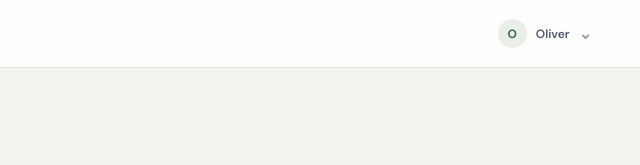
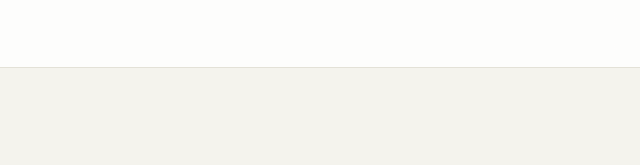
Before and after one commit to oliver-youngg/QuizMe, a plain HTML site: page index.html in a window 1280 px wide. Shown: the top 165 px of the page, 640-1280 px from the left. Drawn offline with Linux system fonts and the light colour scheme.

Commit message:
Add files via upload

```diff
--- a/index.html
+++ b/index.html
@@ -11,6 +11,7 @@
   <link rel="stylesheet" href="styles.css">
   <link rel="stylesheet" href="builder.css">
   <script src="starter-data.js" defer></script>
+  <script src="starter-extras.js" defer></script>
   <script src="app.js" defer></script>
 </head>
 <body>
@@ -28,7 +29,7 @@
     </aside>
 
     <main class="main-area">
-      <header class="topbar"><div class="breadcrumb"><span>Workspace</span><span class="crumb-slash">/</span><strong id="crumb-current">Home</strong></div><div class="profile"><span class="profile-dot">O</span><span>Oliver</span><span class="chevron">⌄</span></div></header>
+      <header class="topbar"><div class="breadcrumb"><span>Workspace</span><span class="crumb-slash">/</span><strong id="crumb-current">Home</strong></div></header>
       <div id="content" class="content"></div>
     </main>
   </div>
```
Also changed, not shown: 1 other file.
